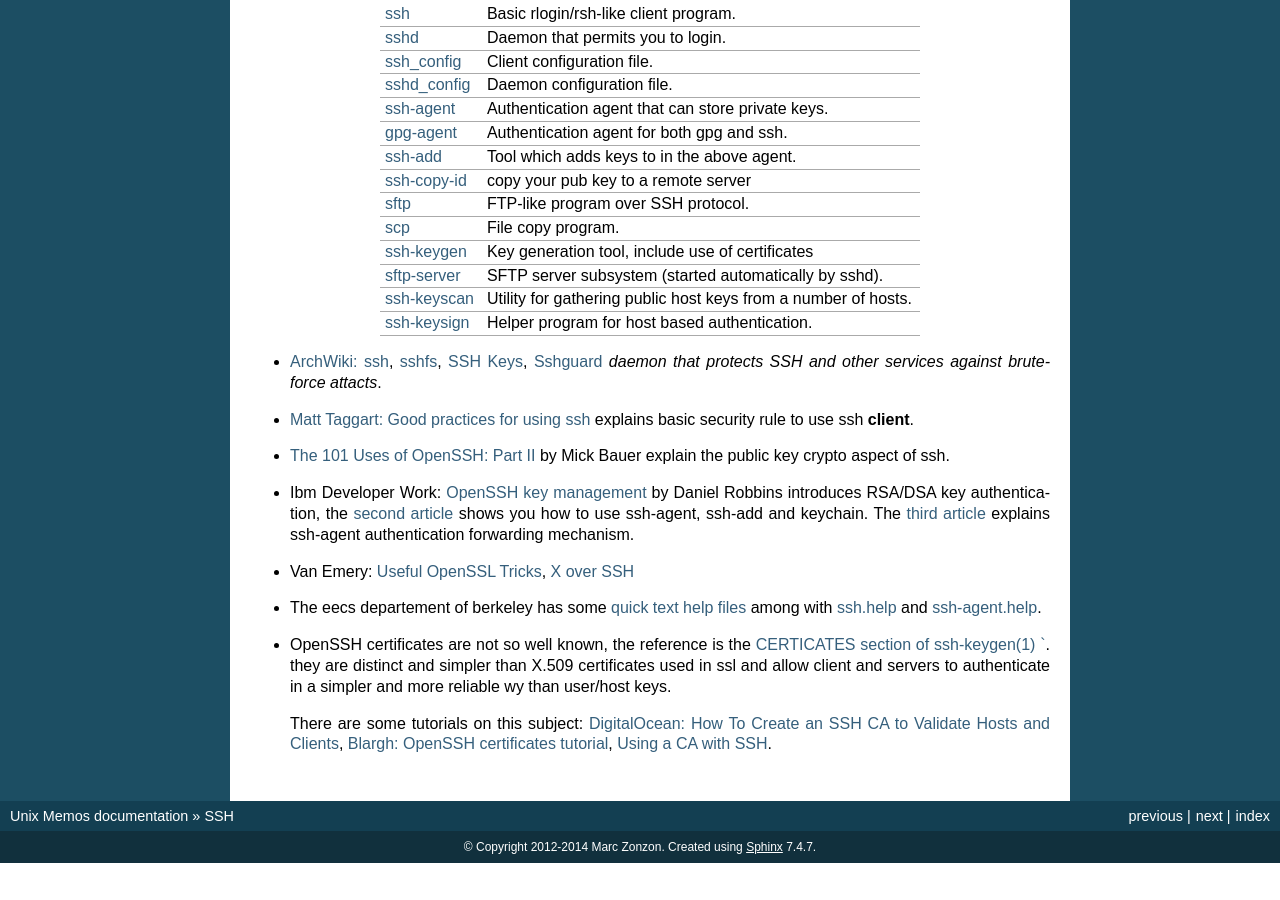
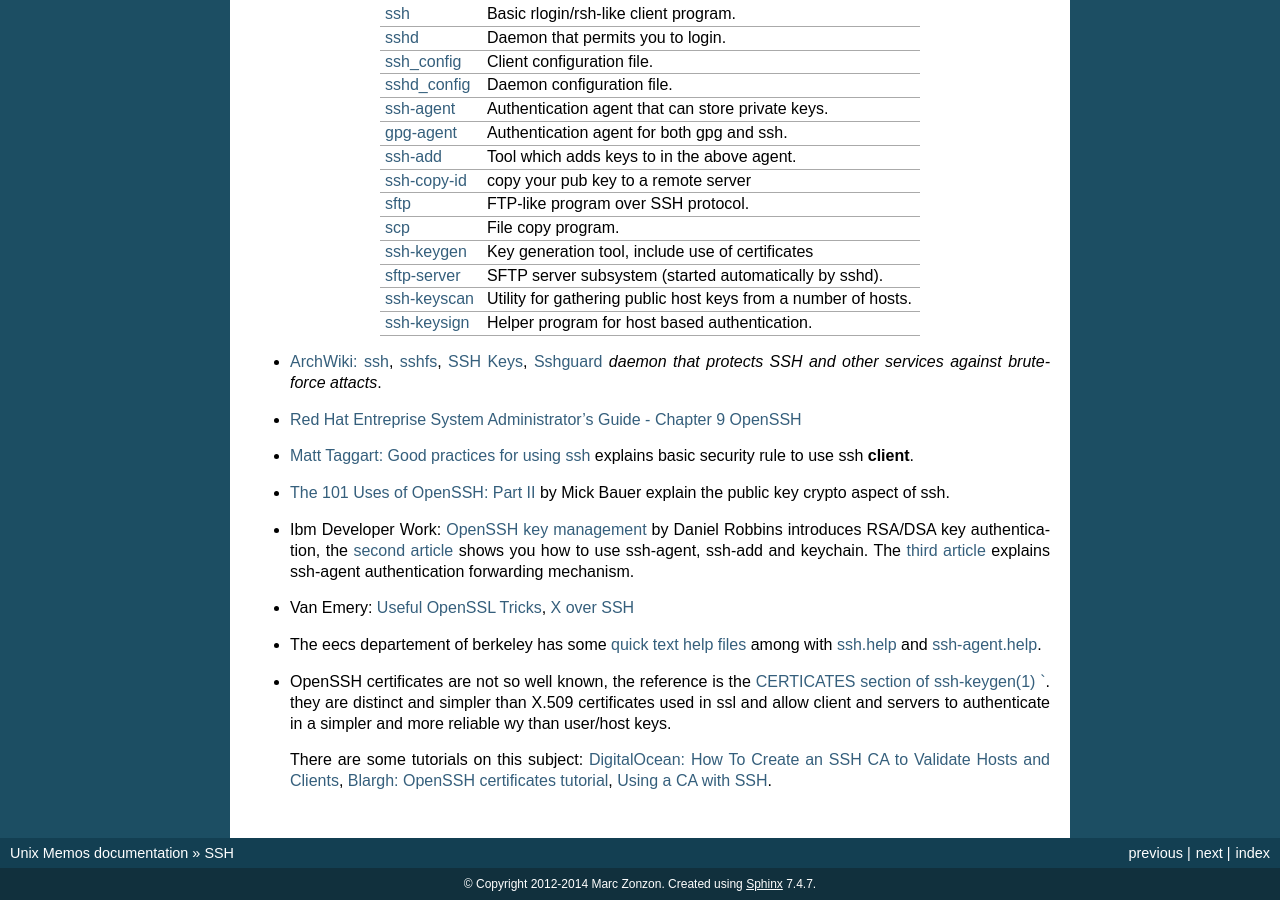
Before and after one commit to marczz/unix_memo, a Sphinx documentation site: the page built from source/ssh.rst, in a window 1280 px wide and 900 px high, scrolled down 14566 px. Built offline with Sphinx 7.4.7, drawn with Linux system fonts in a browser that asks for light colours; the version number could not be read and is left out; before the commit the page ends 15429 px from its top, so only the background shows below that.

Commit message:
ssh.rst: fixed label

```diff
--- a/source/ssh.rst
+++ b/source/ssh.rst
@@ -739,7 +739,7 @@
 networks *when chacha20 is still unavailable*.
 
 Note that :wikipedia:`chacha20 <Salsa20#ChaCha_variant>` is a fast
-and secure algorithm, see the :ref:`speed tests<speed_tests>` below.
+and secure algorithm, see the :ref:`speed tests<ssh_speed_tests>` below.
 
 .. _cipher_compatibility:
 
@@ -1056,6 +1056,9 @@
     `SSH Keys <https://wiki.archlinux.org/index.php/SSH_keys>`_,
     `Sshguard <https://wiki.archlinux.org/index.php/Sshguard>`_ *daemon
     that protects SSH and other services against brute-force attacts*.
+-   `Red Hat Entreprise System Administrator's Guide - Chapter 9
+    OpenSSH
+    <https://access.redhat.com/documentation/en-US/Red_Hat_Enterprise_Linux/7-Beta/html/System_Administrators_Guide/ch-OpenSSH.html>`_
 -   `Matt Taggart: Good practices for using ssh
     <http://lackof.org/taggart/hacking/ssh/>`_ explains basic security
     rule to use ssh **client**.
```
Also changed, not shown: other parts of source/ssh.rst (+1 -1 lines).
